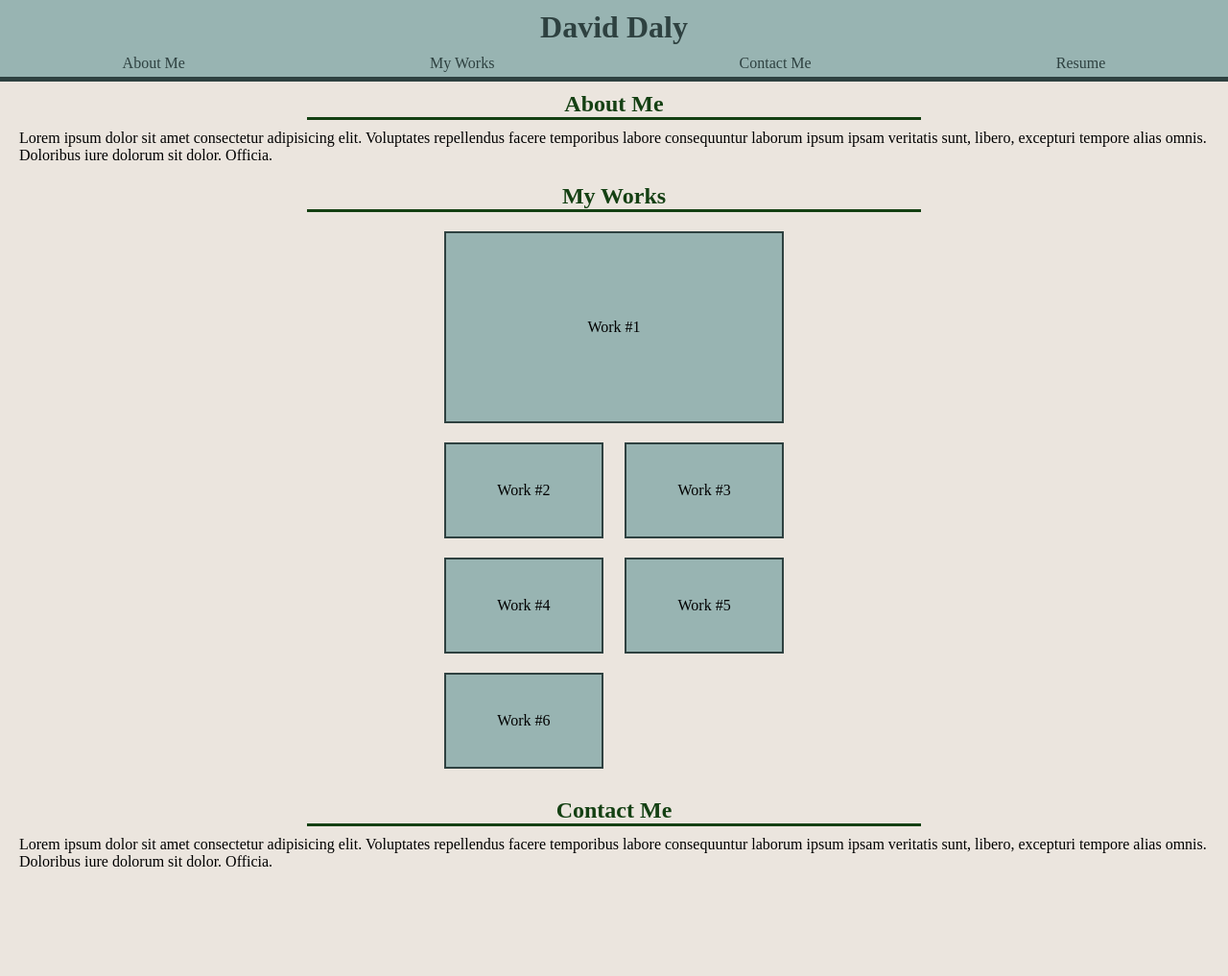
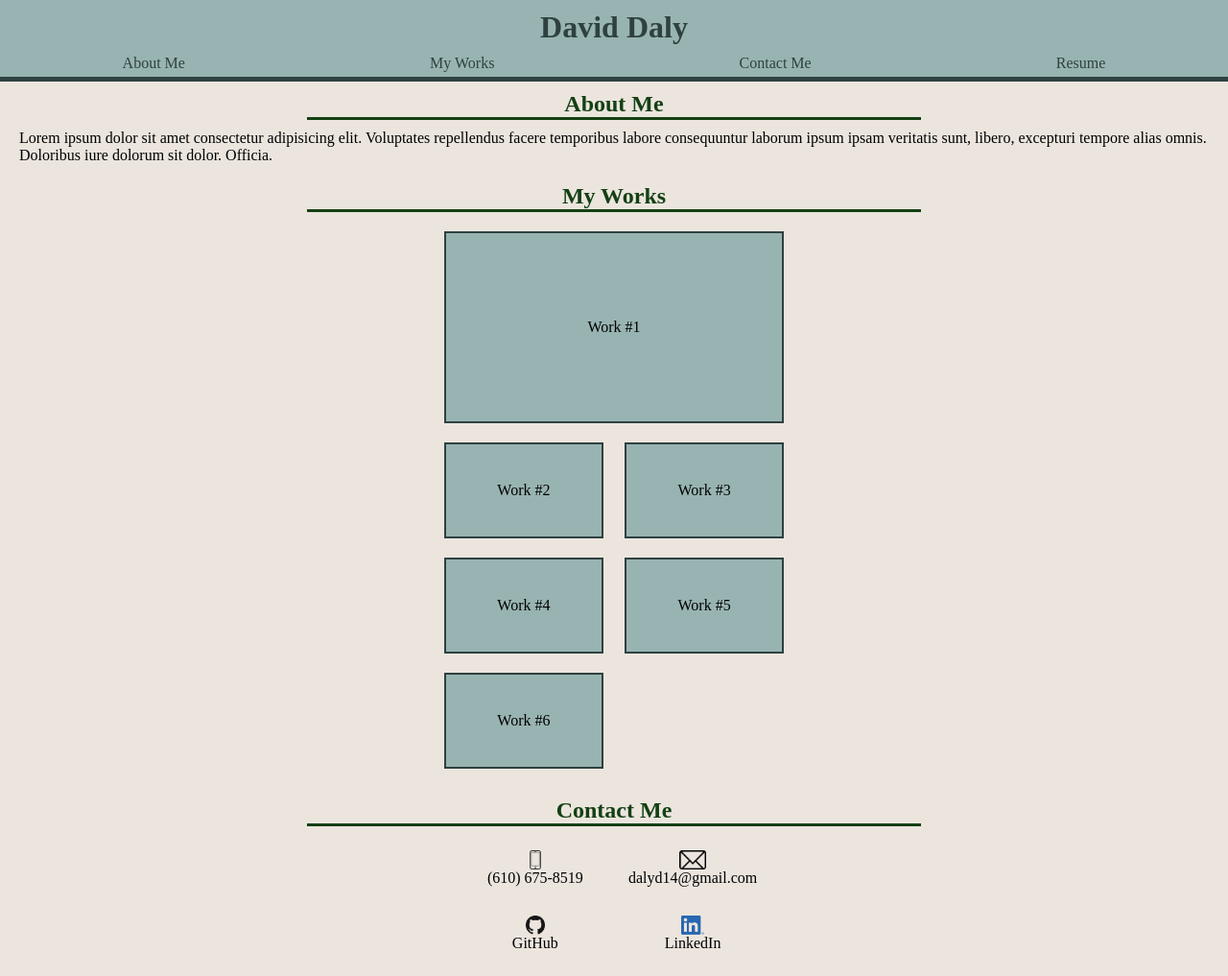
Before and after one commit to dalyd14/portfolio-old, a plain HTML site: page index.html in a window 1280 px wide. Shown: the whole page at 96% size. Before the commit the page ends 917 px from the top, so only its background shows below. Drawn offline with Linux system fonts and the light colour scheme.

Commit message:
created contact-me section and added several icons

```diff
--- a/assets/css/styles.css
+++ b/assets/css/styles.css
@@ -53,7 +53,15 @@ header nav a {
     flex-direction: column;
     align-items: center;
     margin-top: 10px;
-
+    position: relative;
+    overflow: hidden;
+}
+    /* This span stlye was added so that the page navigation will stop early so that the
+    sticky header will not cover the section title reference: https://stackoverflow.com/questions/25201608/link-jump-to-id-100px */
+.section-container span {
+    position: absolute;
+    top: -90px;
+    visibility: hidden;
 }
 .section-title {
     color: var(--primary-color);
@@ -91,3 +99,26 @@ header nav a {
     height: 100px;
     max-width: 200px;
 }
+/* CONTACT ME SECTION */
+.contact-list-grid-wrapper {
+    display: flex;
+    width: 100%;
+    justify-content: center;
+}
+.contact-list-grid-container {
+    width: 100%;
+    display: grid;
+    grid-template-columns: repeat(2, 1fr);
+    grid-template-rows: repeat(2, 1fr);
+}
+.contact-grid-item {
+    padding: 15px;
+}
+.contact-grid-item a {
+    display: flex;
+    flex-direction: column;
+    align-items: center;
+}
+.contact-grid-item img {
+    height: 20px;
+}
--- a/index.html
+++ b/index.html
@@ -26,7 +26,10 @@
             </ul>
         </nav>
     </header>
-    <section class="section-container" id="about-me">
+    <section class="section-container">
+        <!-- This span was added so that the page navigation will stop early so that the
+        sticky header will not cover the section title reference: https://stackoverflow.com/questions/25201608/link-jump-to-id-100px -->
+        <span id="about-me"></span>
         <div class="section-title">
             <h2>About Me</h2>
         </div>
@@ -40,7 +43,10 @@
         </div>
 
     </section>
-    <section class="section-container" id="my-works">
+    <section class="section-container">
+        <!-- This span was added so that the page navigation will stop early so that the
+        sticky header will not cover the section title reference: https://stackoverflow.com/questions/25201608/link-jump-to-id-100px -->
+        <span id="my-works"></span>
         <div class="section-title">
             <h2>My Works</h2>
         </div>
@@ -67,19 +73,43 @@
             </div>
         </div>
     </section>
-    <section class="section-container" id="contact-me">
+    <section class="section-container">
+        <!-- This span was added so that the page navigation will stop early so that the
+        sticky header will not cover the section title reference: https://stackoverflow.com/questions/25201608/link-jump-to-id-100px -->
+        <span id="contact-me"></span>
         <div class="section-title">
             <h2>Contact Me</h2>
         </div>
         <div class="section-content">
-            <p>
-                Lorem ipsum dolor sit amet consectetur adipisicing elit.
-                Voluptates repellendus facere temporibus labore consequuntur laborum
-                ipsum ipsam veritatis sunt, libero, excepturi tempore alias omnis.
-                Doloribus iure dolorum sit dolor. Officia.
-            </p>
+            <div class="contact-list-grid-wrapper">
+                <div class="contact-list-grid-container">
+                    <div class="contact-grid-item">
+                        <a href="tel:+1610-675-8519">
+                            <img src="./assets/images/phone-icon.png" alt="Phone Icon, click to call David">
+                            (610) 675-8519
+                        </a>
+                    </div>
+                    <div class="contact-grid-item">
+                        <a href="mailto:dalyd14@gmail.com">
+                            <img src="./assets/images/email-icon.png" alt="Email Icon, click to send David an email">
+                            dalyd14@gmail.com
+                        </a>
+                    </div>
+                    <div class="contact-grid-item">
+                        <a href="https://github.com/dalyd14">
+                            <img src="./assets/images/GitHub-Mark-64px.png" alt="GitHub Icon, click to visit David's GitHub Page">
+                            GitHub
+                        </a>
+                    </div>
+                    <div class="contact-grid-item">
+                        <a href="https://www.linkedin.com/in/david-daly-a627a2b5">
+                            <img src="./assets/images/LI-In-Bug.png" alt="LinkedIn Icon, click to visit David's LinkedIn Page">
+                            LinkedIn
+                        </a>
+                    </div>
+                </div>
+            </div>
         </div>
-
     </section>
     <footer>
 
```
Also changed, not shown: assets/images/GitHub-Mark-64px.png (added), assets/images/LI-In-Bug.png (added), assets/images/email-icon.png (added), assets/images/phone-icon.png (added), 1 other file.
